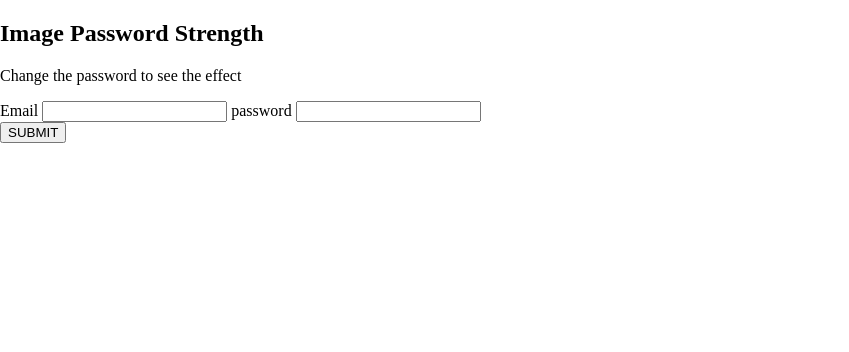
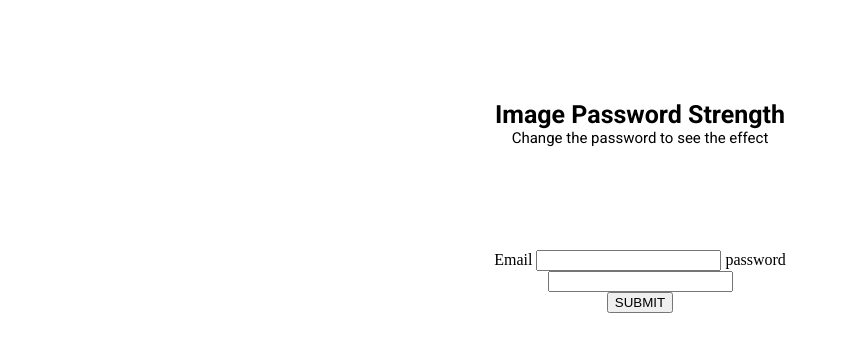
Before and after one commit to Ameer2000Mzori/Password-Strength, a website built with webpack: page src/index.html in a window 1280 px wide. Shown: the whole page, without its empty margins (0-849 px from the left). Built offline with nearby package versions, Linux system fonts and the light colour scheme.

Commit message:
added styling for uppder side of form

```diff
--- a/src/index.html
+++ b/src/index.html
@@ -20,8 +20,11 @@
   <body>
     <header class="header">
       <section class="form">
-        <h1>Image Password Strength</h1>
-        <p>Change the password to see the effect</p>
+        <div class="text-Wrap">
+          <h1>Image Password Strength</h1>
+          <p>Change the password to see the effect</p>
+        </div>
+
         <div class="info-Inputs">
           <label for="Email">Email</label>
           <input type="email" required />
@@ -31,7 +34,6 @@
         <button>SUBMIT</button>
       </section>
     </header>
-
     <script src="script.js"></script>
   </body>
 </html>
--- a/src/style.scss
+++ b/src/style.scss
@@ -7,3 +7,42 @@ body {
   padding: 0;
   margin: 0;
 }
+
+.header {
+  display: flex;
+  flex-direction: column;
+  text-align: center;
+  align-items: center;
+  justify-content: center;
+  height: 100vh;
+
+  .form {
+    height: 600px;
+    width: 300px;
+    display: flex;
+    flex-direction: column;
+    text-align: center;
+    align-items: center;
+    padding: 15px;
+
+    .text-Wrap {
+      height: 25%;
+      width: 100%;
+
+      h1 {
+        font-family: $fontOne;
+        font-size: 25px;
+        font-weight: 600;
+        padding: 0;
+        margin: 0;
+      }
+
+      p {
+        font-family: $fontOne;
+        font-size: 15px;
+        padding: 0;
+        margin: 0;
+      }
+    }
+  }
+}
```
Also changed, not shown: src/style.css, 1 other file.
